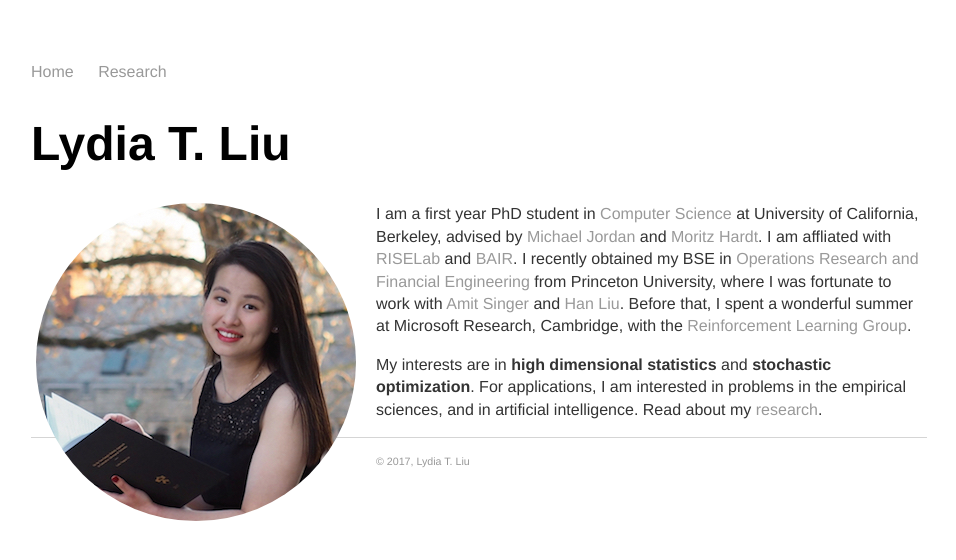
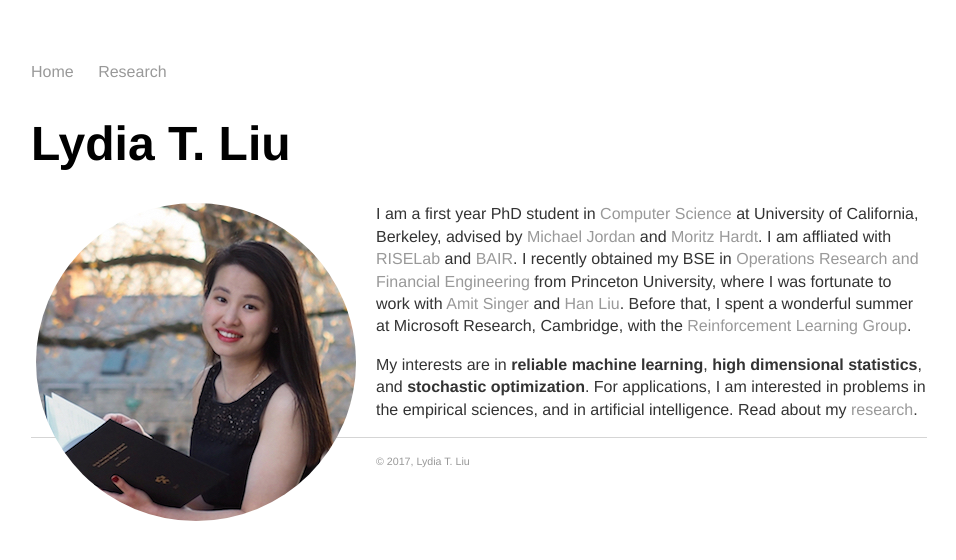
Before and after one commit to serenalwang/serenalwang.github.io, a Jekyll site: the page built from index.md, in a window 1280 px wide. Shown: the top 560 px of the page, without its empty margins (161-1117 px from the left). Built offline with Jekyll 4.4.1, drawn with Linux system fonts in a browser that asks for light colours.

Commit message:
Update index.md

```diff
--- a/index.md
+++ b/index.md
@@ -12,7 +12,7 @@ I am a first year PhD student in [Computer Science](https://eecs.berkeley.edu/)
 I recently obtained my BSE in [Operations Research and Financial Engineering](https://orfe.princeton.edu/) from Princeton University, where I was fortunate to work with [Amit Singer](https://web.math.princeton.edu/~amits/) and [Han Liu](https://www.princeton.edu/~hanliu/). Before that, I spent a wonderful summer at Microsoft Research, Cambridge, with the [Reinforcement Learning Group](https://www.microsoft.com/en-us/research/group/reinforcement-learning-group/).
 
 
-My interests are in __high dimensional statistics__ and __stochastic optimization__. For applications,
+My interests are in __reliable machine learning__, __high dimensional statistics__, and __stochastic optimization__. For applications,
 			I am interested in problems in the empirical sciences, and in artificial intelligence. Read about my
 			[research](/projects).
 	<!--<p> I am sometimes a <a href="/writing">poet</a>.</p> -->
```
